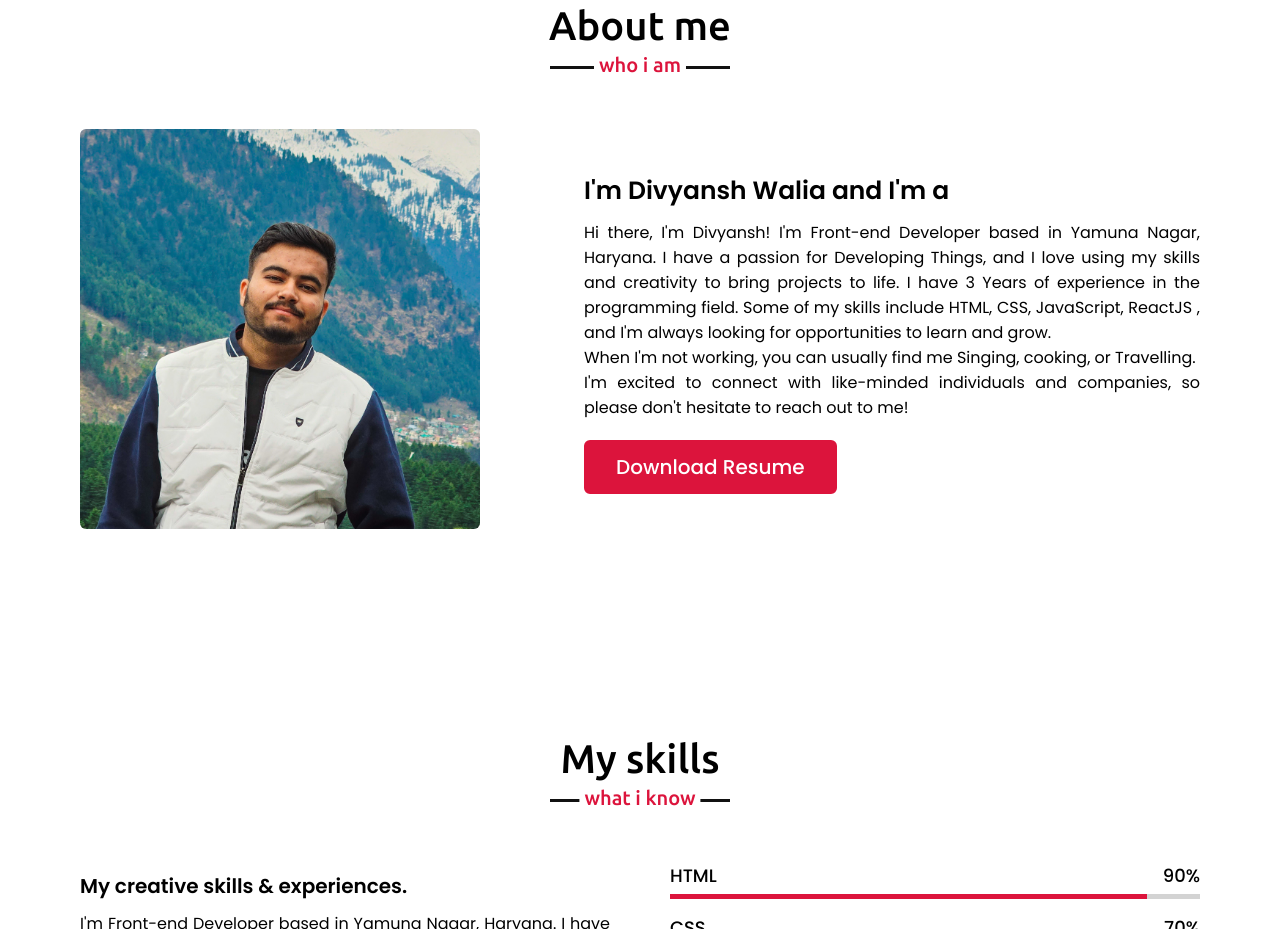
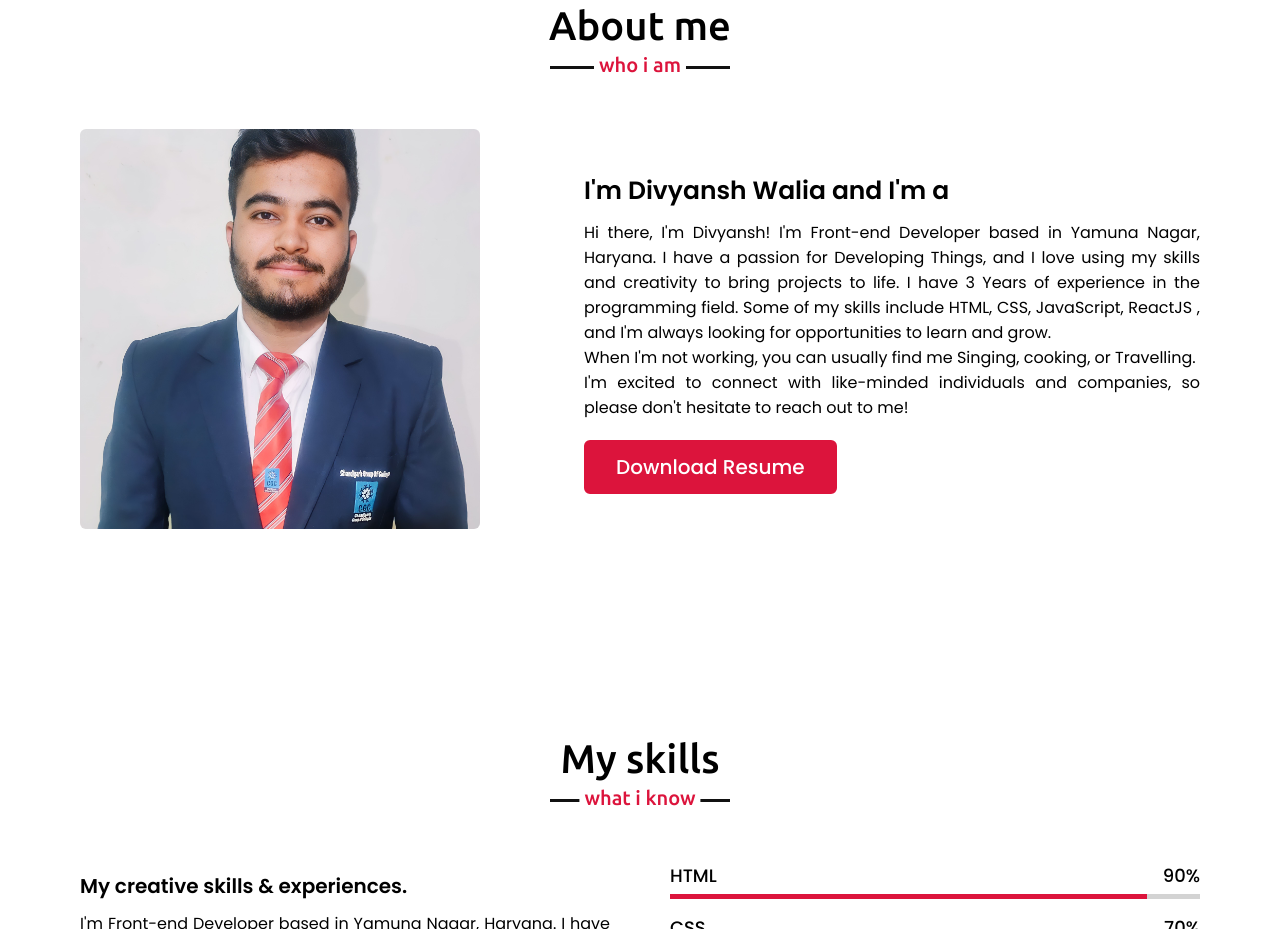
Before and after one commit to Divyanshwalia/Portfolio-Website, a plain HTML site: page index.html in a window 1280 px wide. Shown: the part 897-1826 px from the top of the page. Drawn offline with nearby package versions, Linux system fonts and the light colour scheme; a script that the page names is missing.

Commit message:
Update index.html

```diff
--- a/index.html
+++ b/index.html
@@ -53,7 +53,7 @@
             <h2 class="title">About me</h2>
             <div class="about-content">
                 <div class="column left">
-                    <img src="images/20230306_1610451.jpg" alt="">
+                    <img src="images/16824975059551.jpg" alt="">
                 </div>
                 <div class="column right">
                     <div class="text">I'm Divyansh Walia and I'm a <span class="typing-2"></span></div>
```
